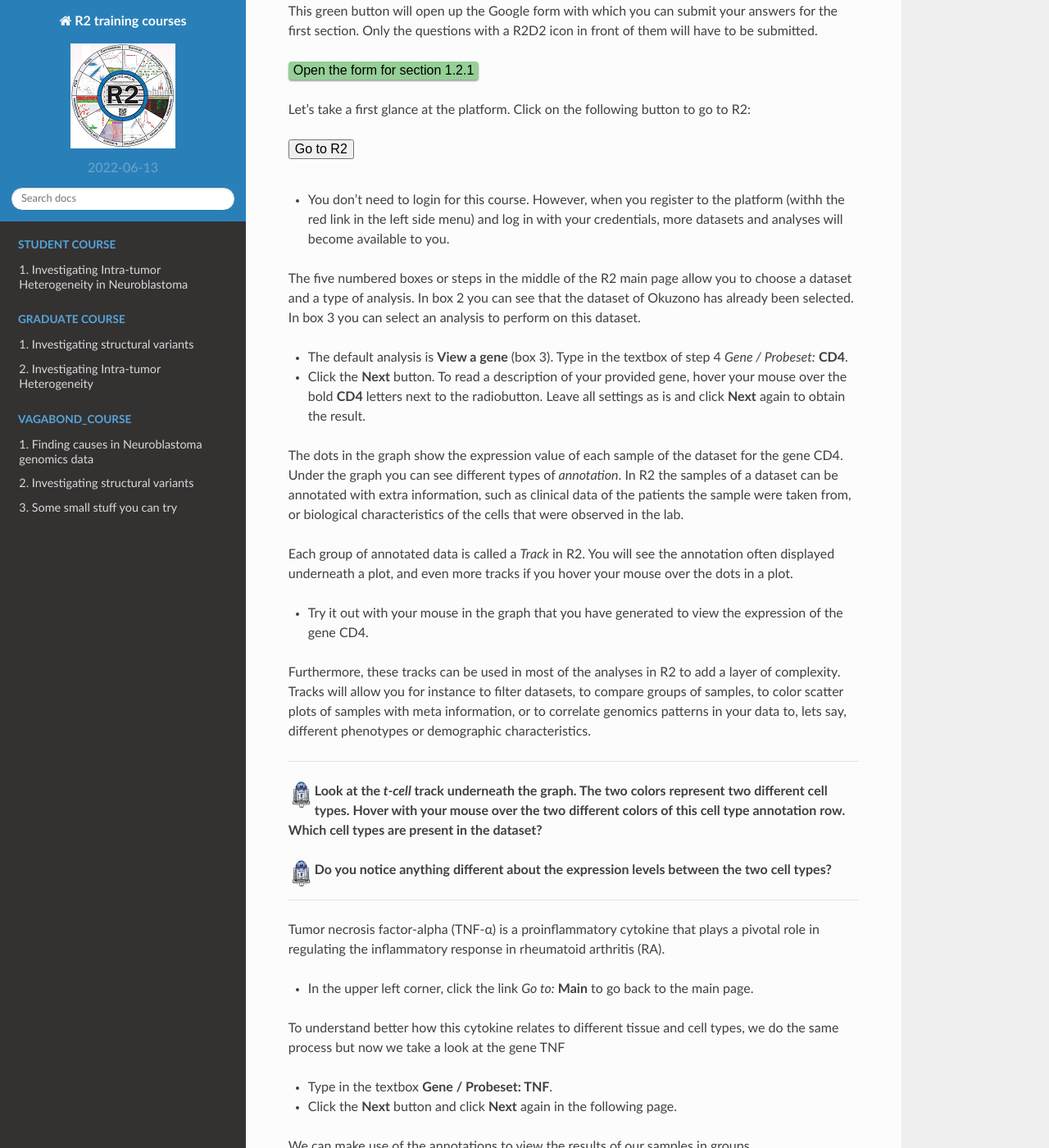
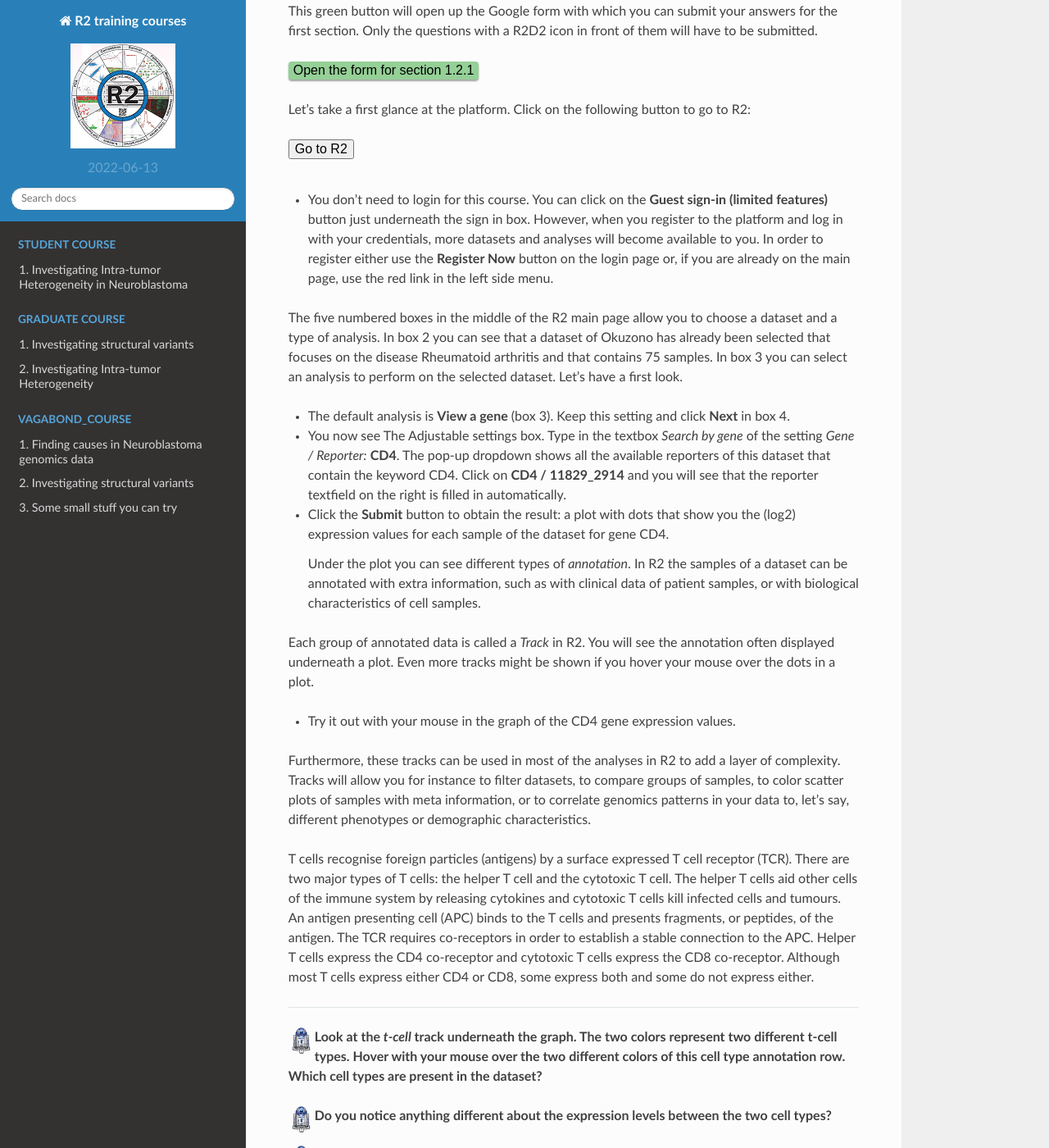
Before and after one commit to antronerds/r2-training-courses, a Sphinx documentation site: the page built from docs/RNA_seq_data_analysis_Using_Rheumatoid_Arthritis_data.md, in a window 1280 px wide and 1400 px high, scrolled down 2043 px. Shown: the whole window at 82% size. Built offline with Sphinx 7.4.7 and the Read the Docs theme 2.0.0, drawn with Linux system fonts in a browser that asks for light colours; pages that are not in the unit, such as notebooks, are missing from menus; some of the changed text lies outside the part shown.

Commit message:
RA course  adaptations

```diff
--- a/docs/RNA_seq_data_analysis_Using_Rheumatoid_Arthritis_data.md
+++ b/docs/RNA_seq_data_analysis_Using_Rheumatoid_Arthritis_data.md
@@ -52,55 +52,57 @@ This green button will open up the Google form with which you can submit your an
 <br>
 <br>
 
-* You don't need to login for this course. However, when you register to the platform (withh the red link in the left side menu) and log in with your credentials, more datasets and analyses will become available to you.
+* You don't need to login for this course. You can click on the **Guest sign-in (limited features)** button just underneath the sign in box. However, when you register to the platform and log in with your credentials, more datasets and analyses will become available to you. In order to register either use the **Register Now** button on the login page or, if you are already on the main page, use the red link in the left side menu.
 
-The five numbered boxes or steps in the middle of the R2 main page allow you to choose a dataset and a type of analysis. In box 2 you can see that the dataset of Okuzono has already been selected. In box 3 you can select an analysis to perform on this dataset.
+The five numbered boxes in the middle of the R2 main page allow you to choose a dataset and a type of analysis. In box 2 you can see that a dataset of Okuzono has already been selected that focuses on the disease Rheumatoid arthritis and that contains 75 samples. In box 3 you can select an analysis to perform on the selected dataset. Let's have a first look.
 
-* The default analysis is **View a gene** (box 3). Type in the textbox of step 4 *Gene / Probeset:* **CD4**.
-* Click the **Next** button. To read a description of your provided gene, hover your mouse over the bold **CD4** letters next to the radiobutton. Leave all settings as is and click **Next** again to obtain the result.
+* The default analysis is **View a gene** (box 3). Keep this setting and click **Next** in box 4.
+* You now see The Adjustable settings box. Type in the textbox *Search by gene* of the setting *Gene / Reporter:* **CD4**. The pop-up dropdown shows all the available reporters of this dataset that contain the keyword CD4. Click on **CD4 / 11829_2914** and you will see that the reporter textfield on the right is filled in automatically.
+* Click the **Submit** button to obtain the result: a plot with dots that show you the (log2) expression values for each sample of the dataset for gene CD4.
 
- The dots in the graph show the expression value of each sample of the dataset for the gene CD4. Under the graph you can see different types of *annotation*.
- In R2 the samples of a dataset can be annotated with extra information, such as clinical data of the patients the sample were taken from, or biological characteristics of the cells that were observed in the lab.
+  Under the plot you can see different types of *annotation*.
+ In R2 the samples of a dataset can be annotated with extra information, such as with clinical data of patient samples, or with biological characteristics of cell samples.
 
- Each group of annotated data is called a *Track* in R2. You will see the annotation often displayed underneath a plot, and even more tracks if you hover your mouse over the dots in a plot.
- * Try it out with your mouse in the graph that you have generated to view the expression of the gene CD4.
+ Each group of annotated data is called a *Track* in R2. You will see the annotation often displayed underneath a plot. Even more tracks might be shown if you hover your mouse over the dots in a plot.
 
- Furthermore, these tracks can be used in most of the analyses in R2 to add a layer of complexity. Tracks will allow you for instance to filter datasets, to compare groups of samples, to color scatter plots of samples with meta information, or to correlate genomics patterns in your data to, lets say, different phenotypes or demographic characteristics.
+ * Try it out with your mouse in the graph of the CD4 gene expression values.
+
+ Furthermore, these tracks can be used in most of the analyses in R2 to add a layer of complexity. Tracks will allow you for instance to filter datasets, to compare groups of samples, to color scatter plots of samples with meta information, or to correlate genomics patterns in your data to, let's say, different phenotypes or demographic characteristics.
+
+T cells recognise foreign particles (antigens) by a surface expressed T cell receptor (TCR). There are two major types of T cells: the helper T cell and the cytotoxic T cell. The helper T cells aid other cells of the immune system by releasing cytokines and cytotoxic T cells kill infected cells and tumours. An antigen presenting cell (APC) binds to the T cells and presents fragments, or  peptides, of the antigen. The TCR requires co-receptors in order to establish a stable connection to the APC. Helper T cells express the CD4 co-receptor and cytotoxic T cells express the CD8 co-receptor. Although most T cells express either CD4 or CD8, some express both and some do not express either.
 
 ---------
 
-   ![](_static/images/R2d2_logo.png)**Look at the *t-cell* track underneath the graph. The two colors represent two different cell types. Hover with your mouse over the two different colors of this cell type annotation row. Which cell types are present in the dataset?**
+   ![](_static/images/R2d2_logo.png)**Look at the *t-cell* track underneath the graph. The two colors represent two different t-cell types. Hover with your mouse over the two different colors of this cell type annotation row. Which cell types are present in the dataset?**
 
 
    ![](_static/images/R2d2_logo.png)**Do you notice anything different about the expression levels between the two cell types?**
+
+   ![](_static/images/R2d2_logo.png)**Now hover over the *tissue* track, which two tissue types can be found in this study? Look back at the introduction of this course in which the hypothesis of Lee at al (2020) is provided about the inflammatory responses in these tissue types as stated.**
  <br>
 
  ---------
+
 Tumor necrosis factor‐alpha (TNF‐α) is a proinflammatory cytokine that plays a pivotal role in regulating the inflammatory response in rheumatoid arthritis (RA).
 
-* In the upper left corner, click the link *Go to:*  **Main**  to go back to the main page.
+To understand better how this cytokine relates to different tissue and cell types, we take a look at the expression values of gene TNF. We can take a shortcut route underneath the CD4 graph while we also change some other plot settings.
 
-To understand better how this cytokine relates to different tissue and cell types, we do the same process but now we take a look at the gene TNF
-
-* Type in the textbox **Gene / Probeset: TNF**.
-* Click the **Next** button and click **Next** again in the following page.
-
-We can make use of the annotations to view the results of our samples in groups.
-
-* Scroll down in the page to make some adjustments in the *Adjustable settings* menu under the graph. Under *Group Separations* change *use track:* **tissue (2cat)** to separate the samples of the tissue blood from those of synovial fluid.
-* Under *Graphics* adjust *Graphtype:* **Boxplot with circles** and *ColorMode:* **Color by Track**.
-* After you made adjustments to the menu, always click **Adjust Settings** for the adjustments to take effect.
+* Scroll down underneath the CD4 gene expression graph to find the **Adjustable settings** box.
+* We can make use of the dataset's annotations to view the results of our samples in groups. At the top of the Adjustable settings box change *Analysis type* from **single gene** to  **gene vs track** and switch the *Track* setting to **tissue (2cat)** to separate the samples of the tissue blood from those of synovial fluid.
+* Type **TNF**  in stead of CD4 in the *Search by gene* textbox of *Gene / Reporter* and select the first value **TNF / 11829_18627** from the dropdown list of available genes / reporters.
+* In order to have a look at the adjustments so far, click **Submit** for the adjustments to take effect.
+* Scroll down again to change one more setting: in the *Graphics* settings adjust *Graph type:* to **Box/dot plot (dots)** and *Color mode:* to **Color by Track**.
+* Again click **Submit** for the adjustments to take effect.
 
 The expression values are currently log2 transformed. Check out the difference when you display the expression values without a transformation:
-* In the menu under the graph, change **Transform** into *none* and click **Adjust Settings**
+* In the menu under the graph, change **Transformation** into *none* and click **Submit**
 
- Often you use a boxplot to assess whether the expression values between groups of samples differ for a particular gene and to quickly identify average values, outliers, the dispersion of the data set, and signs of skewness.
-
- Next to the visual representation, R2 also provides the five number summary in textual format.
+The circles on top of the boxplot show the individual value of each sample, which is a good way to stay aware of the distribution of the raw data points.
+Often you use a boxplot to assess whether the expression values of a particular gene differ between groups of samples and to quickly identify their average values, outliers, the dispersion of the data set, and signs of skewness.
+Next to the visual representation, R2 also provides this statistical information in textual format.
  * Hover your mouse over each box to compare the summarizing values of the two groups.
 
-  The circles on top of the boxplot show the individual value of each sample, which is a good way to stay aware of the raw data and the distribution behind the summary.
- We can see that the two groups show different values for the boxplots. But how certain are we that the group means vary by more than that random chance allows? To answer that question R2 shows you the results of an analysis of variance (ANOVA): you can find the F-value, the test statistic of the ANOVA test, and the p-value of the ANOVA test in the table above the plot.
+The two groups clearly show different trends in their expression values of TNF. But how do we know whether the group means vary significantly, i.e. by more than random chance allows? To answer that question R2 shows you the results of an analysis of variance (ANOVA): you can find the F-value, the test statistic of the ANOVA test, and the p-value of the ANOVA test in the table above the plot.
 
 ---------
 
@@ -119,10 +121,10 @@ The immune system is a complex system of different cell types that interact with
 
   By *developmental stage*, peripheral blood (PB) CD4+ T cells are classified into four stages: naïve (Tn), stem cell memory (Tscm), central memory (Tcm) and effector memory (Tem), whereas CD8+ T cells are classified into five stages: Tn, Tscm, Tcm, Tem and CD45RA-positive effector memory (Temra).
 
- This heterogeneity among Tcells has made it challenging to identify the specific cell subsets and states that drive RA pathogenesis.
+ This heterogeneity among T cells make it challenging to identify the specific cell subsets and states that drive RA pathogenesis.
 
-* Under your latest graph, change "use track" to "t-cell-stage-type". Click **Adjust Settings**.
-* Now change the transformation back to **log2**. Click **Adjust Settings** again.
+* Under your latest graph, change the setting "Track" to "t-cell-stage-type". Click **Submit**.
+* Now change the transformation back to **log2**. Click **Submit** again.
 
 ---------
 
@@ -149,11 +151,11 @@ This button will open up a Google form for section 1.2.2.
 We have seen before that the samples of a dataset can be annotated with extra annotation, or tracks.
 To get a better overview of the available annotation of a dataset, we can use the tool **Cohort Overview** in R2.
 
-* Go back to the main page and select **Cohort Overview** as type of analysis in box 3.
+* Go back to the main page (in th eupper left corner of the page, click on **Go to: Main**) and select **Cohort Overview** as type of analysis in box 3.
 
 R2 presents the Okuzono dataset samples with its available annotation in a table at the bottom of the page. Each pie chart above the table shows a different available track.
-* Hover your mouse over the different slices of the **tissue** annotation pie chart.  What percentage is synovial fluid and what percentage is blood tissue?
-* Explore the other pie charts as well: hover with your mouse over the slices and double click on a slice to select that group of the samples (you can click on the button **Clear Filters** to undo your selection). Above the main pie chart you can read the number of samples in your current selection (the "n= " number). Also note how the table at the bottom adapts the overview based on your selection.
+* Hover your mouse over the different slices of the **tissue** annotation pie chart. What percentage of the samples is synovial fluid and what percentage is blood tissue?
+* Explore the other pie charts as well: hover with your mouse over the slices and double click on a slice to select that group of the samples. Above the main pie chart you can read the number of samples in your current selection (the "n= " number). Also note how the table at the bottom adapts the overview based on your selection. You can click on the button **Clear Filters** to undo your selection.
 
 
 ---------
@@ -193,27 +195,33 @@ R2 presents the Okuzono dataset samples with its available annotation in a table
 
 How does treatment effect gene expression? Let's have a look at a dataset of Lauwerys et al. In the dataset we can find samples taken from the synovial fluid in the knee of 20 early RA patients, both before and after treatment.
 
-* Go to the Main page of R2 and click on **Change Dataset** in box 2
+* Go to the Main page of R2 and click on the white area in box 2 with the Okuzono dataset title.
 
 A popup window appears that shows all the available datasets in a grid: each row represents one dataset, its
-main descriptive details split up in the columns. To use a dataset for further analysis, you click on the Select
-button in the first column.If you prefer to first read extra information about the dataset of your interest, click
-on any other part of the specific row. The headers of the columns each enable the user to search through datasets using keywords and other filter options.
-* Type in the text field under **Author** the name of the author of the data set *Lauwerys*
-* Click **Select** in front of the dataset that has 40 samples (N is 40).
+main descriptive details split up in the columns.
 
-First, we take a look at the information that was provided. Let's start with the dataset Cohort Overview.
+The headers of the columns each enable the user to search through datasets using keywords and other filter options.
+* Type in the text field under **Author** the name of the author of the data set: *Lauwerys*
+
+We are interested in the dataset that has 40 samples (N is 40). To read extra information about a dataset, click on any part of the specific row, other than the Select button.
+* Click on the row of the dataset of our interest. Underneath the grid you can now see more details about the study (you don't have to read it yet). Note that in this information overview you can also find a Pubmed link to the study.
+* Click on the dataset's **Select** button in the grid.
+
+First, we take a look at the provided annotation. Let's start with the dataset Cohort Overview.
 
 * In box 3, select the **Cohort Overview**, click **next** and explore the available annotation.
-* To understand what the study is about, click on the **i** information balloon behind the dataset title. Take a note of the *cytokines & chemokines* that are mentioned in the description box.
 
-Since this set is treatment related, let's plot the data to see if treatment has any result according to this study.
+Since this dataset is treatment related, let's plot the data to see if treatment has any effect according to this study.
 
-* Go back to the main page. Choose the analysis **Correlate Gene with track** and type in box 4 one of the genes that were  mentioned to be down regulated by treatment, IL6. The "-" can be left out of the gene name in R2, e.g. "IL-6" becomes "IL6". Click **Next**.
+* Go back to the main page (click **Main** in the upper left corner). Choose the analysis **Correlate Gene with track**, click **Next**.
+
+Throughout R2 you can view the extra information of the selected dataset, with a click on the **i** information balloon behind the dataset title on the top of the page.
+* Click on the information balloon **i** and take a note of the *cytokines & chemokines* that are mentioned in the description box. Close the box with the **x** in the upper right corner.
+* Fill in **IL6** in the *Search by Gene* field of the Gene / Reporter setting, i.e. one of the genes that were mentioned to be down regulated by treatment. The "-" can be left out of the gene name in R2, e.g. "IL-6" becomes "IL6". Choose the appropriate gene from the dropdown list.
 * Choose *Select a track:* **therapy (2cat)** and click **Next**.
-* Every patient had a sample taken before the start (no) and after 12 weeks (yes) of therapy, it is a paired test. It would be nice to see which dots belong to the same patient. With Sample Paths we can connect the two samples of each patient with the format Samplename1,Samplename2; etc. Because it is rather labour intensive to get the correct syntax, we did this for you.
+* Every patient had a sample taken before the start (no) and after 12 weeks (yes) of therapy, it is a paired test. It would be nice to see which dots belong to the same patient. With Sample Paths we can connect the two samples of each patient with the format Samplename1,Samplename2; etc. Because it is rather labour intensive to get the correct syntax, we did this for you. Select all text from the text field below and copy-paste it in the field **Sample Paths**.
 
-<label for="chainedsams">Make sure to select all text: click in the textfield, then hold Ctrl+A and copy-paste the selected text in the field **Sample Paths**.</label><br><br>
+<label for="chainedsams">Click in the textfield, use Ctrl+A to select the text and Ctrl+C to copy the selected text. Paste in the R2 Sample Paths field with Ctrl+V </label><br>
 <input type="text" name="chainedsams" id="chainedsams" value="GSM1116933,GSM1116934;GSM1116935,GSM1116936;GSM1116937,GSM1116938;GSM1116939,GSM1116940;GSM1116941,GSM1116942; GSM1116943,GSM1116944;GSM1116945,GSM1116946;GSM1116947,GSM1116948;GSM1116949,GSM1116950;GSM1116951,GSM1116952; GSM1116953,GSM1116954;GSM1116955,GSM1116956;GSM1116957,GSM1116958;GSM1116959,GSM1116960;GSM1116961,GSM1116962; GSM1116963,GSM1116964;GSM1116965,GSM1116966;GSM1116967,GSM1116968;GSM1116969,GSM1116970;GSM1116971,GSM1116972" size="75">
 
 <br>
@@ -229,7 +237,7 @@ Since this set is treatment related, let's plot the data to see if treatment has
 
 ---
 
-* In the upper right corner is a text box **Change gene**. Change the gene to a different gene that you can find in the description of the study, or that you yourself wonder about. Click the **Change Gene** button under the textbox.
+* Change the gene to a different gene that you can find in the description of the study, or that you yourself wonder about. Don't forget to submit the settings in order to see the changes.
 <br><br>
 
 
@@ -243,13 +251,13 @@ Since this set is treatment related, let's plot the data to see if treatment has
 ##### Exploring differentially expressed processes
 
 We now want to know which pathways are affected by treatment with tocilizumab.
-* From the main page, select the analysis **Differential Expression between groups**, click **Next**
-* Choose *Select a track:* **drug (3 cat)**
-* Because we won't have many samples, we will not correct for multiple testing. Change *Corr. multiple testing:* **No correction**
-* Make sure there is only a check mark in front of *tocilizumab* and in front of *untreated* (i.e. uncheck the other treatment).
+* From the main page, select the analysis **Differential Expression between multiple groups**, click **Next**
+* Choose *Group by:* **drug (3 cat)** and click **Submit**. Extra settings will pop up.
+* Because we won't have many samples, we will not correct for multiple testing. Under Statistics change *Corr. multiple testing:* to **No correction**.
+* Choose *Group 1* **tocilizumab** and *Group 2* **untreated**.
 
 The list shows the genes that are differentially expressed between the tocilizumab treatment and untreated.
-* To see in which processes these genes are involved in, this time we click on **Gene Ontology Analysis** button.
+* To see in which processes these genes are involved, this time we click on **Gene Ontology Analysis** button.
 
 
 ---
@@ -262,7 +270,7 @@ The list shows the genes that are differentially expressed between the tocilizum
 ---
 
 The page with the list of differentiating genes is still open in a tab. On this page many buttons and links allow you to visualize and analyze the result further. Try these options, or try to interpret the results that you obtain with one of the buttons on the right:
-* From the list of differentiating genes, choose one of the top genes and hover your mouse over the gene to read information about the gene. Now click on its name to be taken to the One Gene View for this gene. Of course you can adapt the graph again with the menu underneath the graph.
+* From the list of differentiating genes, choose one of the top genes and hover your mouse over the glass icon in front of the gene to read information about the gene. Now click on the icon to be taken to the One Gene View for this gene. Of course you can adapt the graph again with the menu underneath the graph.
 * From the page with the list of differentiating genes, click on the button **Plot all genes (xy, vulcano etc.)**
 * Underneath the plot, change **Plot type** to *Vulcano plot*. In the textfield **Mark genes**, write the name of a gene that you are interested in. Click on **Redraw Image**.
 * Hover with your mouse over some dots furthest to the left in the plot to read their names. Compare those names with the list of differentiating genes.
```
Also changed, not shown: other parts of docs/RNA_seq_data_analysis_Using_Rheumatoid_Arthritis_data.md (+2 -2 lines).
